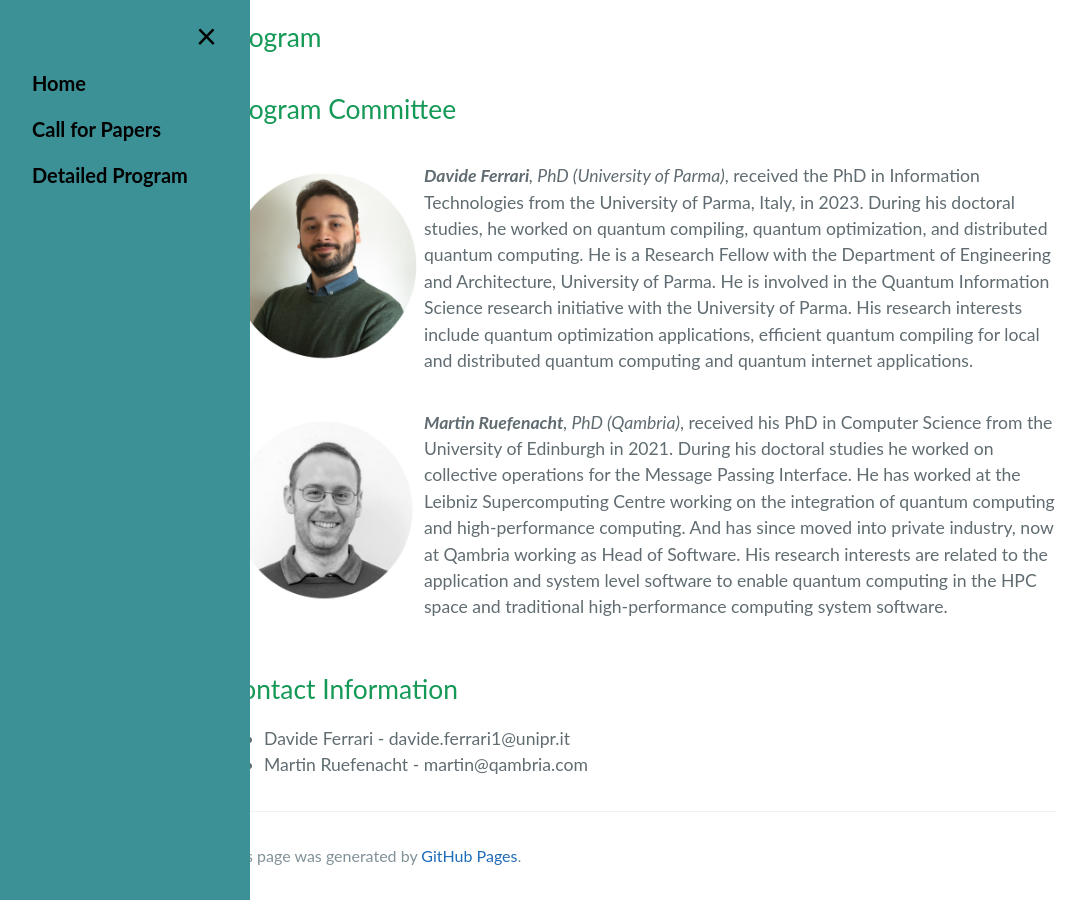
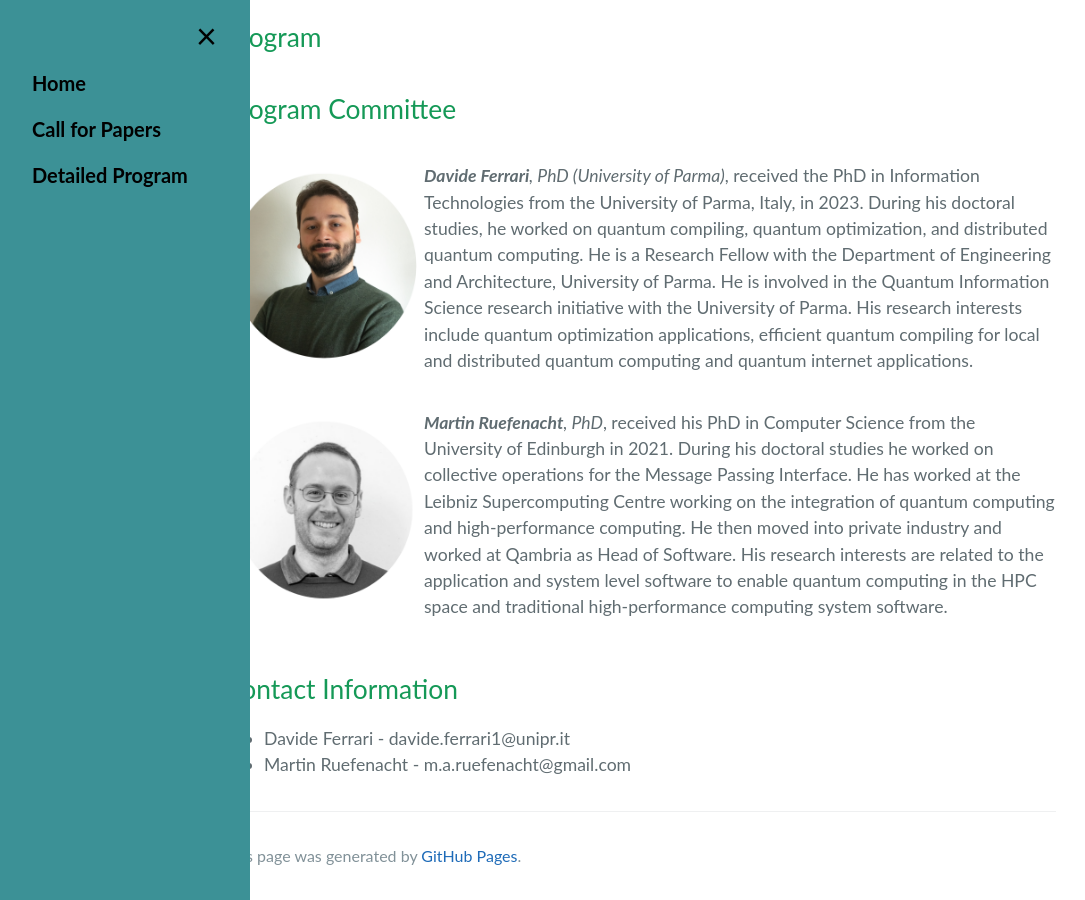
Before and after one commit to HPQCI/HPQCI.github.io, a Jekyll site: the page built from index.md, in a window 1280 px wide and 900 px high, scrolled down 958 px. Shown: the whole window, without its empty margins (0-1085 px from the left). Built offline with Jekyll 4.4.1, drawn with Linux system fonts in a browser that asks for light colours; our own code applies the rules of GitHub Pages for plain Markdown files.

Commit message:
Revise biography and email for Martin Ruefenacht
Updated Martin Ruefenacht's biography and contact information.

```diff
--- a/index.md
+++ b/index.md
@@ -19,10 +19,10 @@ However, for QC to realize its potential, it must be seamlessly integrated into
 </p>
 <p style="display:inline-block;">
 	<img src="martin.png" style="float: left" width="200">
-	<i><b>Martin Ruefenacht</b>, PhD (Qambria)</i>, received his PhD in Computer Science from the University of Edinburgh in 2021. During his doctoral studies he worked on collective operations for the Message Passing Interface. He has worked at the Leibniz Supercomputing Centre working on the integration of quantum computing and high-performance computing. And has since moved into private industry, now at Qambria working as Head of Software. His research interests are related to the application and system level software to enable quantum computing in the HPC space and traditional high-performance computing system software.
+	<i><b>Martin Ruefenacht</b>, PhD</i>, received his PhD in Computer Science from the University of Edinburgh in 2021. During his doctoral studies he worked on collective operations for the Message Passing Interface. He has worked at the Leibniz Supercomputing Centre working on the integration of quantum computing and high-performance computing. He then moved into private industry and worked at Qambria as Head of Software. His research interests are related to the application and system level software to enable quantum computing in the HPC space and traditional high-performance computing system software.
 </p>
 
 
 ## Contact Information
 *   Davide Ferrari - davide.ferrari1@unipr.it
-*   Martin Ruefenacht - martin@qambria.com
+*   Martin Ruefenacht - m.a.ruefenacht@gmail.com
```
